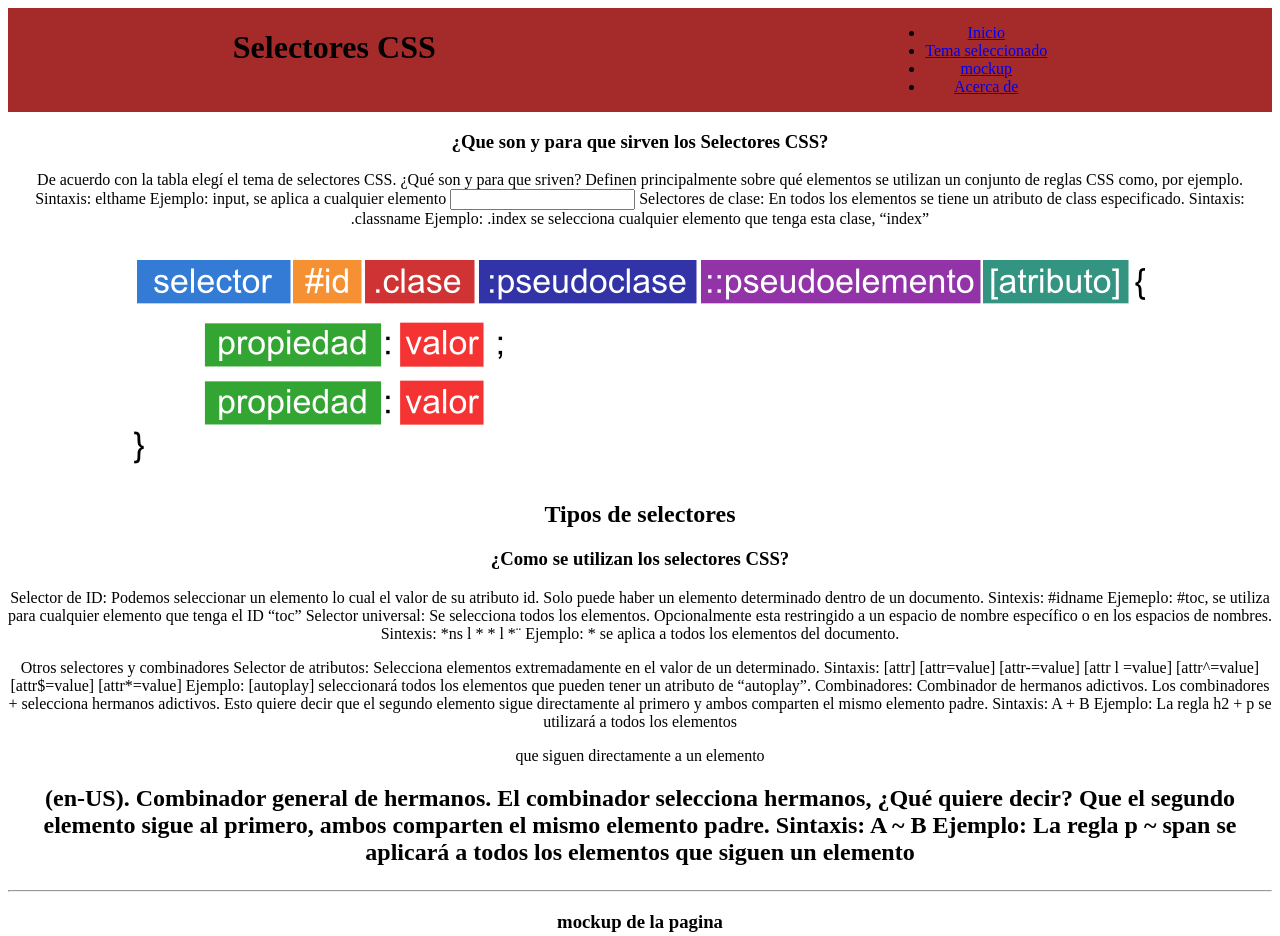
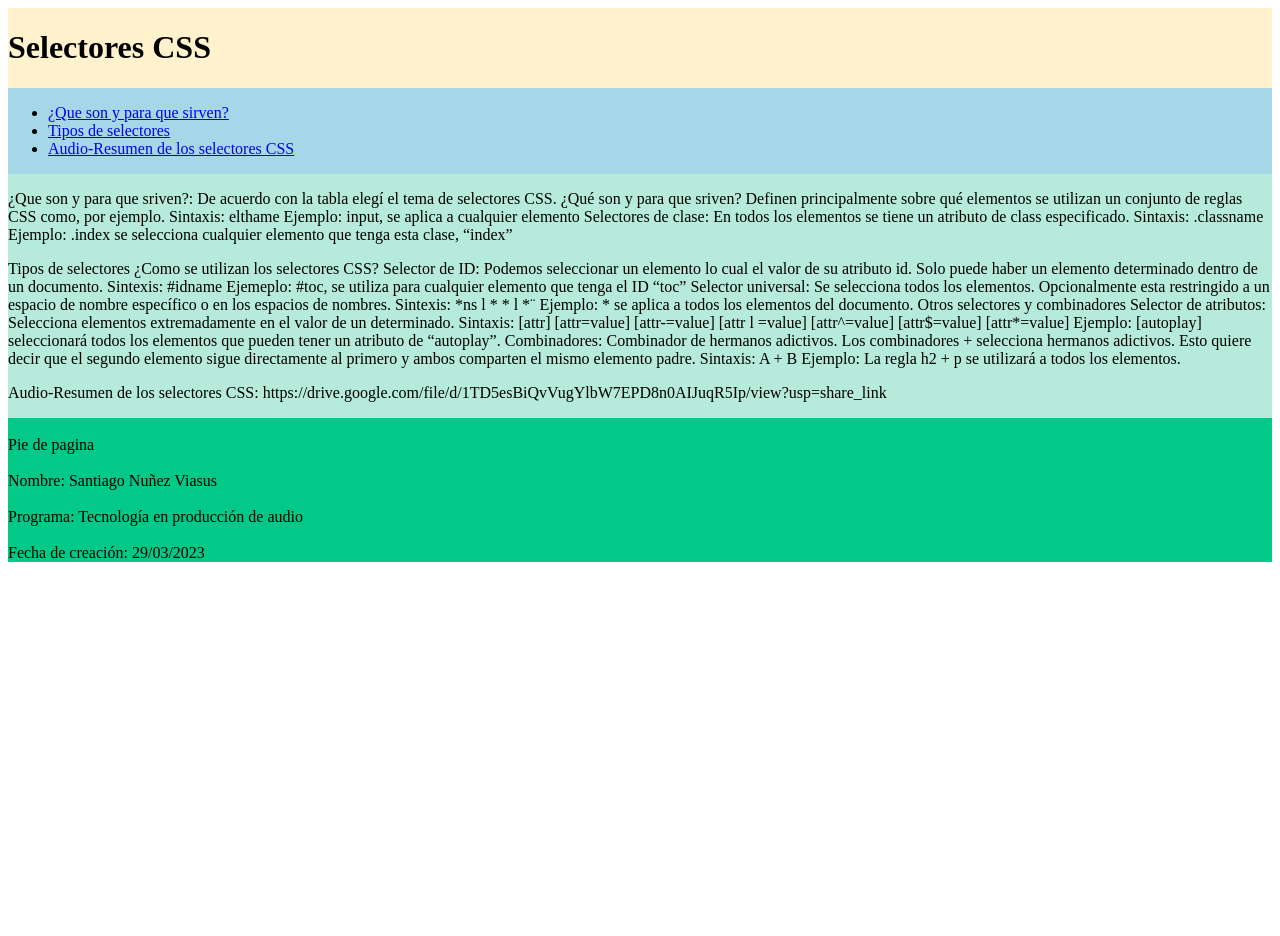
Before and after one commit to SantyDemon/DSW-SantiagoNu-ezViasus-1601, a plain HTML site: page index.html in a window 1280 px wide. Shown: the top 936 px of the page. After the commit the page ends 800 px from the top, so only its background shows below. Drawn offline with Linux system fonts and the light colour scheme.

Commit message:
Act 3
Cambios en la fase 3

```diff
--- /dev/null
+++ b/css/miestilo.css
@@ -0,0 +1,15 @@
+
+*{
+    margin: 20px;
+    padding: 30px;
+}
+#TiposdeselectoresCSS{
+
+    color: darkblue;
+    background-color: #19A7CE;
+}
+
+.centradito{
+    text-align: center;
+    background-color: #D8D8D8;
+}
--- /dev/null
+++ b/css/style.css
@@ -0,0 +1,35 @@
+.contenedor {
+
+    display: grid;
+    grid-template-areas:
+        'A A A A'
+        'B B B B'
+        'D D D D'
+        'C C C C'
+        'E E E E';
+}
+
+header {
+    grid-area: A;
+    background-color: #FFF2CC;
+}
+
+nav {
+    grid-area: B;
+    background-color: #A5D7E8;
+}
+
+aside {
+    grid-area: C;
+    background-color: #3795BD;
+}
+
+main {
+    grid-area: D;
+    background-color: #B6EADA;
+}
+
+footer {
+    grid-area: E;
+    background-color: #03C988;
+}
--- a/index.html
+++ b/index.html
@@ -5,131 +5,72 @@
     <meta charset="UTF-8">
     <meta http-equiv="X-UA-Compatible" content="IE=edge">
     <meta name="viewport" content="width=device-width, initial-scale=1.0">
-    <title>Fase 2</title>
-    <style>
-        body{
-            text-align: center;
-        }
-        header{
-            display: flex;
-            justify-content: space-around;
-            background-color: brown;
-        }
-    </style>
+    <title>Fase 3</title>
+    <link rel="stylesheet" href="css/style.css">
 </head>
 
-<body>
+<body class="contenedor">
     <header>
-        <h1>Selectores CSS</h1>
+        <h1> Selectores CSS </h1>
+    </header>
     <nav>
         <ul>
-                <li><a href="#Tipos de selectores">Inicio</a></li>
-                <li><a href="#Selectores CSS">Tema seleccionado</a></li>
-                <li><a href="#mockup">mockup</a></li>
-                <li><a href="#Acercade">Acerca de</a></li>
+            <li> <a href="#">¿Que son y para que sirven?</a></li>
+            <li> <a href="#">Tipos de selectores</a></li>
+            <li> <a href="#">Audio-Resumen de los selectores CSS</a></li>
         </ul>
     </nav>
-    </header>
+    <aside>
 
+    </aside>
+    <main>
         <section>
-    <!-- Seccion del tema de selectores CSS     -->
-    <section id="Tipos de sectores"></section>
+            <article>
+                <p>
+                    ¿Que son y para que sriven?:
+                    De acuerdo con la tabla elegí el tema de selectores CSS. ¿Qué son y para que sriven? Definen
+                    principalmente sobre qué elementos se utilizan un conjunto de reglas CSS como, por ejemplo.
+                    Sintaxis: elthame Ejemplo: input, se aplica a cualquier elemento
+                    Selectores de clase: En todos los elementos se tiene un atributo de class especificado. Sintaxis:
+                    .classname Ejemplo: .index se selecciona cualquier elemento que tenga esta clase, “index”
+                </p>
+                <p>
+                    Tipos de selectores
+                    ¿Como se utilizan los selectores CSS?
+                    Selector de ID: Podemos seleccionar un elemento lo cual el valor de su atributo id. Solo puede haber
+                    un elemento determinado dentro de un documento. Sintexis: #idname Ejemeplo: #toc, se utiliza para
+                    cualquier elemento que tenga el ID “toc” Selector universal: Se selecciona todos los elementos.
+                    Opcionalmente esta restringido a un espacio de nombre específico o en los espacios de nombres.
+                    Sintexis: *ns l * * l *¨ Ejemplo: * se aplica a todos los elementos del documento.
 
-        <h3> ¿Que son y para que sirven los Selectores CSS?</h3>
+                    Otros selectores y combinadores Selector de atributos: Selecciona elementos extremadamente en el
+                    valor de un determinado. Sintaxis: [attr] [attr=value] [attr-=value] [attr l =value] [attr^=value]
+                    [attr$=value] [attr*=value] Ejemplo: [autoplay] seleccionará todos los elementos que pueden tener un
+                    atributo de “autoplay”. Combinadores: Combinador de hermanos adictivos. Los combinadores +
+                    selecciona hermanos adictivos. Esto quiere decir que el segundo elemento sigue directamente al
+                    primero y ambos comparten el mismo elemento padre. Sintaxis: A + B Ejemplo: La regla h2 + p se
+                    utilizará a todos los elementos.
+                </p>
                 <p>
-            De acuerdo con la tabla elegí el tema de selectores CSS. ¿Qué son y para que sriven?
-            Definen principalmente sobre qué elementos se utilizan un conjunto de reglas CSS como, por ejemplo.
-            Sintaxis: elthame
-            Ejemplo: input, se aplica a cualquier elemento <input>
-            Selectores de clase:
-            En todos los elementos se tiene un atributo de class especificado.
-            Sintaxis: .classname
-            Ejemplo: .index se selecciona cualquier elemento que tenga esta clase, “index”
-
-
+                    Audio-Resumen de los selectores CSS:
+                    https://drive.google.com/file/d/1TD5esBiQvVugYlbW7EPD8n0AIJuqR5Ip/view?usp=share_link
                 </p>
-
-        <img src="img/sintaxis-avanzada-css.png" alt="Etiquetas de como utilizar los selectores CSS">
+            </article>
         </section>
-
-    <section id="Selectores CSS">
-        <h2>Tipos de selectores</h2>
-
-        <h3>¿Como se utilizan los selectores CSS?</h3>
-        <p>
-            Selector de ID:
-            Podemos seleccionar un elemento lo cual el valor de su atributo id. Solo puede haber un elemento
-            determinado dentro de un documento.
-            Sintexis: #idname
-            Ejemeplo: #toc, se utiliza para cualquier elemento que tenga el ID “toc”
-            Selector universal:
-            Se selecciona todos los elementos. Opcionalmente esta restringido a un espacio de nombre específico o en
-            los espacios de nombres.
-            Sintexis: *ns l * * l *¨
-            Ejemplo: * se aplica a todos los elementos del documento.
-
-
-
-        </p>
-
-
-        <p>
-            Otros selectores y combinadores
-
-            Selector de atributos:
-            Selecciona elementos extremadamente en el valor de un determinado.
-            Sintaxis: [attr] [attr=value] [attr-=value] [attr l =value] [attr^=value]
-            [attr$=value] [attr*=value]
-            Ejemplo: [autoplay] seleccionará todos los elementos que pueden tener un atributo de “autoplay”.
-
-
-
-
-
-            Combinadores:
-            Combinador de hermanos adictivos.
-            Los combinadores + selecciona hermanos adictivos. Esto quiere decir que el segundo elemento sigue
-            directamente al primero y ambos comparten el mismo elemento padre.
-            Sintaxis: A + B
-            Ejemplo: La regla h2 + p se utilizará a todos los elementos
-        <p> que siguen directamente a un elemento
-        <h2> (en-US).
-
-            Combinador general de hermanos.
-            El combinador selecciona hermanos, ¿Qué quiere decir? Que el segundo elemento sigue al primero, ambos
-            comparten el mismo elemento padre.
-            Sintaxis: A ~ B
-            Ejemplo: La regla p ~ span se aplicará a todos los elementos <span> que siguen un elemento <p>
-
-                </p>
-
-    </section>
-    <hr>
-    <section id="mockup"></section>
-    <section>
-        <h3>mockup de la pagina</h3>
-        <img src="img/mockup.png" alt="Presentando el mockup">
-    </section>
-    <hr>
-    <a name="Acercade"></a>
-    <section>
-        <h3>Acerca de </h3>
-
-        <h3> Nombre: Santiago Núñez Viasus </h3>
-        <h3> Programa: Tecnología en producción de audio </h3>
-        <h3> Fecha de creación: 09/02/2023</h3>
-        <hr>
-        <p> Mis datos personales: <br>
-            Skype: Jusanvía <br>
-            Celular: 3102256518 <br>
-            Correo electrónico: jusanvia@gmail.com <br>
-    </section>
-
+    </main>
     <footer>
-        <p>Esta pagina web fue desarrollada por Santiago Nuñez Viasus</p>
-        <p>Fecha de actualización 08/03/2023</p>
+        <br>
+        Pie de pagina
+        <br>
+        <br>
+        Nombre: Santiago Nuñez Viasus
+        </br>
+        <br>
+        Programa: Tecnología en producción de audio
+        </br>
+        <br>Fecha de creación: 29/03/2023
+    </footer></br>
     </footer>
-
 </body>
 
 </html>
```
Also changed, not shown: Fase 2.html (added, +135 -0 lines), Fase 3.html (added, +18 -0 lines), fase 1.html (+1 -1 lines). Lines whose indentation alone changed are shown as unchanged.
